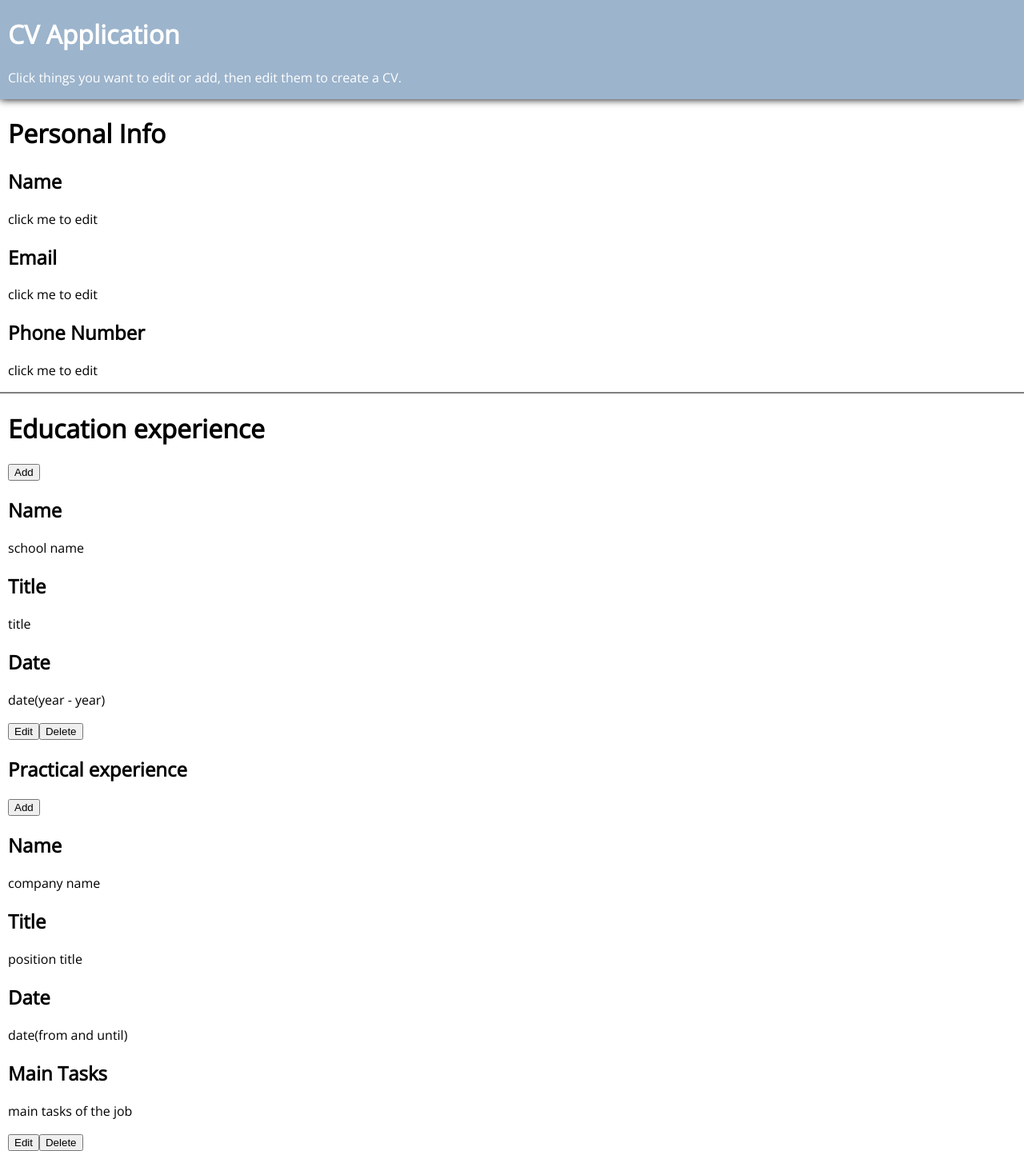
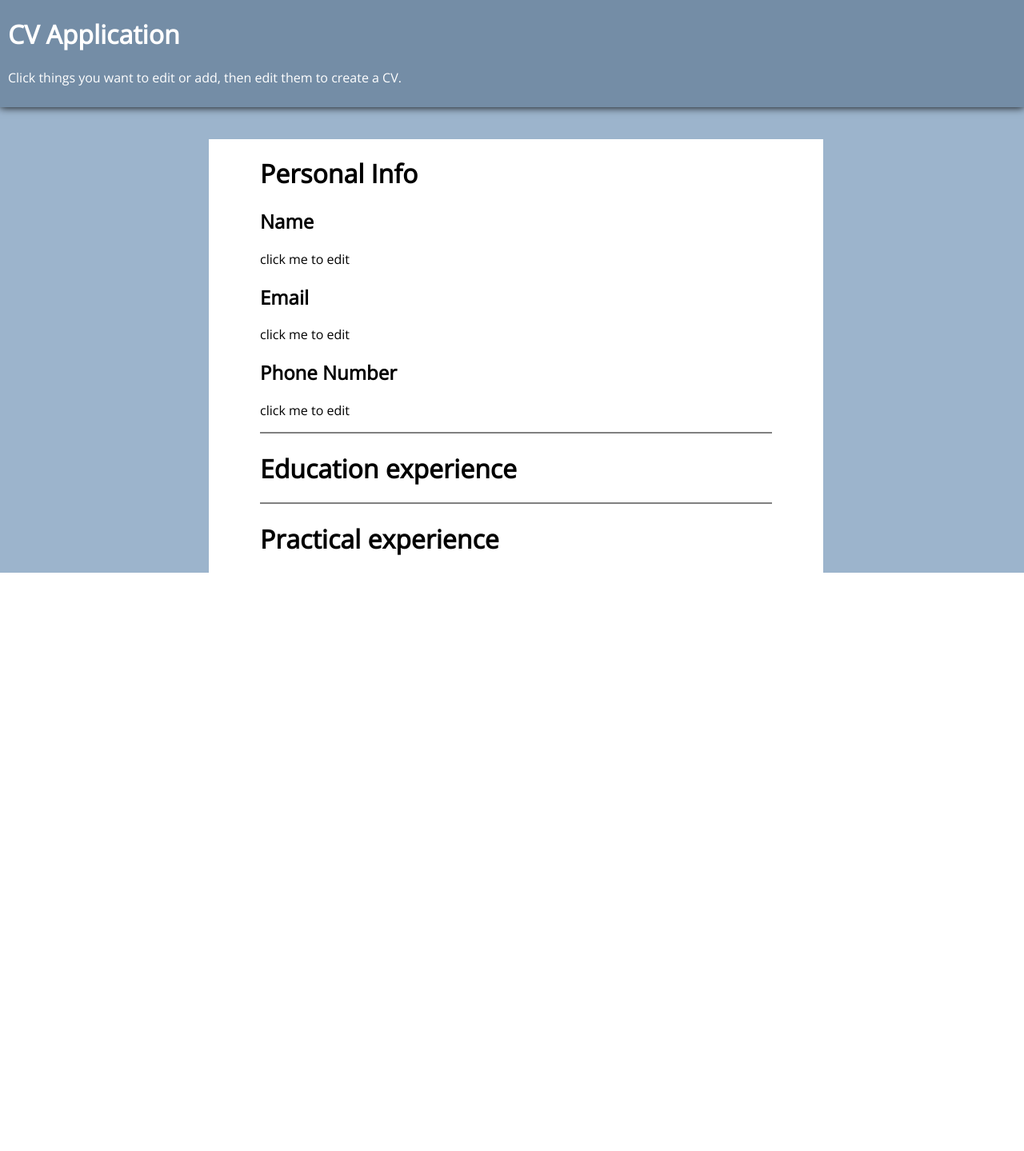
Before and after one commit to ascodeasice/cv-application, a React (Create React App) app in the folder cv-application/: page / in a window 1280 px wide. Shown: the whole page at 80% size. After the commit the page ends 800 px from the top, so only its background shows below. Built offline with nearby package versions, Linux system fonts and the light colour scheme.

Commit message:
Finish styling add button. The add button will only show when hovering title.

```diff
--- a/cv-application/src/App.js
+++ b/cv-application/src/App.js
@@ -14,9 +14,13 @@ export default class App extends Component {
     return (
       <div id='mainContainer'>
         <Header />
-        <General />
-        <Education />
-        <Job />
+        <div id="mainContent">
+          <div id="infoContainer">
+            <General />
+            <Education />
+            <Job />
+          </div>
+        </div>
       </div>
     )
   }
--- a/cv-application/src/components/Education.js
+++ b/cv-application/src/components/Education.js
@@ -8,14 +8,7 @@ class Education extends Component {
     super(props);
 
     this.state = {
-      schools: [
-        {
-          id: uniqid(),
-          name: 'school name',
-          title: 'title',
-          date: 'date(year - year)',
-          editing: false
-        }],
+      schools: [],
     };
   }
 
@@ -66,12 +59,22 @@ class Education extends Component {
     });
   }
 
+  showBtn = () => {
+    document.getElementById('addSchoolBtn').style.display = 'block';
+  }
+
+  hideBtn = () => {
+    document.getElementById('addSchoolBtn').style.display = 'none';
+  }
+
   render() {
     const { schools } = this.state;
     return (
       <div className='educationContainer'>
-        <h1>Education experience</h1>
-        <button onClick={this.addSchool}>Add</button>
+        <div onMouseOver={this.showBtn} onMouseLeave={this.hideBtn} className="titleWrapper">
+          <h1 id='addSchoolTitle'>Education experience</h1>
+          <button id='addSchoolBtn' onClick={this.addSchool} className="inputBoxButton">Add</button>
+        </div>
         <EducationOverview schools={schools} editSchool={this.editSchool}
           resubmitSchool={this.resubmitSchool} deleteSchool={this.deleteSchool} />
       </div>
--- a/cv-application/src/components/General.js
+++ b/cv-application/src/components/General.js
@@ -8,7 +8,7 @@ class General extends Component {
 
   render() {
     return (
-      <div>
+      <div className='general'>
         <h1>Personal Info</h1>
         <h2>Name</h2>
         <InputBox />
--- a/cv-application/src/components/InputBox.js
+++ b/cv-application/src/components/InputBox.js
@@ -28,13 +28,19 @@ class InputBox extends Component {
     })
   }
 
+  handleKeyDown = (e) => {
+    if (e.key === 'Enter') {
+      this.resubmit();
+    }
+  }
+
   render() {
     const { editing, value } = this.state;
     if (editing) {
       return (
         <div>
-          <input type='text' onChange={this.handleChange} defaultValue={value} />
-          <button onClick={this.resubmit}>Done</button>
+          <input type='text' onChange={this.handleChange} defaultValue={value} onKeyDown={this.handleKeyDown} />
+          <button className="inputBoxButton" onClick={this.resubmit}>Done</button>
         </div>
       )
     } else {
--- a/cv-application/src/components/Job.js
+++ b/cv-application/src/components/Job.js
@@ -8,15 +8,7 @@ class Job extends Component {
     super(props);
 
     this.state = {
-      jobs: [
-        {
-          id: uniqid(),
-          companyName: 'company name',
-          title: 'position title',
-          mainTasks: 'main tasks of the job',
-          date: 'date(from and until)',
-          editing: false
-        }],
+      jobs: [],
     };
   }
 
@@ -67,11 +59,22 @@ class Job extends Component {
     })
   }
 
+  showBtn = () => {
+    document.getElementById('addJobBtn').style.display = 'block';
+  }
+
+  hideBtn = () => {
+    document.getElementById('addJobBtn').style.display = 'none';
+  }
+
+
   render() {
     return (
-      <div>
-        <h2>Practical experience </h2>
-        <button onClick={this.addJob}>Add</button>
+      <div className="jobContainer">
+        <div class="titleWrapper" onMouseOver={this.showBtn} onMouseLeave={this.hideBtn}>
+          <h1>Practical experience</h1>
+          <button id='addJobBtn' className="inputBoxButton" onClick={this.addJob}>Add</button>
+        </div>
         <JobOverview jobs={this.state.jobs} editJob={this.editJob}
           resubmitJob={this.resubmitJob} deleteJob={this.deleteJob} />
       </div>
--- a/cv-application/src/styles/App.css
+++ b/cv-application/src/styles/App.css
@@ -1,10 +1,32 @@
 :root {
   --blue: #9CB4CC;
+  --deepBlue: #748DA6;
+  --buttonHeight: 20px;
 }
 
 body {
   margin: 0;
   font-family: 'Open Sans', sans-serif;
+}
+
+button {
+  border: none;
+  margin: 10px 10px 10px 0;
+  background-color: var(--deepBlue);
+  height: var(--buttonHeight);
+  width: calc(var(--buttonHeight)*3);
+  color: white;
+}
+
+.inputBoxButton {
+  margin-left: 10px;
+}
+
+.titleWrapper {
+  display: grid;
+  grid-template-columns: min-content min-content;
+  align-items: center;
+  white-space: nowrap;
 }
 
 #mainContainer {
@@ -17,7 +39,24 @@ body {
 }
 
 #header {
-  background-color: var(--blue);
+  background-color: var(--deepBlue);
   box-shadow: 0 0 10px black;
   color: white;
+  height: 100%;
+  margin-bottom: 10px;
+  z-index: 1;
 }
+
+#mainContent {
+  display: grid;
+  grid-auto-rows: min-content;
+  justify-content: center;
+  background-color: var(--blue);
+}
+
+#infoContainer {
+  background-color: white;
+  margin-top: 5vh;
+  width: 50vw;
+  padding: 0 5vw 0 5vw;
+}
--- a/cv-application/src/styles/Education.css
+++ b/cv-application/src/styles/Education.css
@@ -1,3 +1,7 @@
 .educationContainer {
   border-top: 2px solid grey;
 }
+
+#addSchoolBtn {
+  display: none;
+}
--- a/cv-application/src/styles/Job.css
+++ b/cv-application/src/styles/Job.css
@@ -0,0 +1,7 @@
+.jobContainer {
+  border-top: 2px solid grey;
+}
+
+#addJobBtn {
+  display: none;
+}
```
